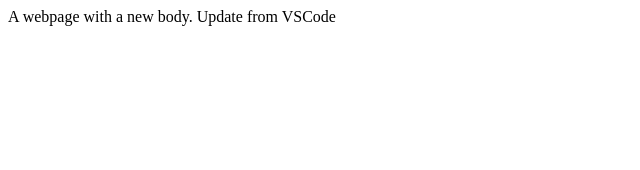
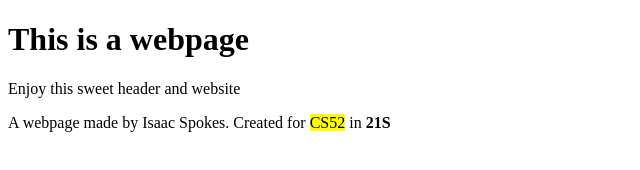
Before and after one commit to isaacspokes/isaacspokes.github.io, a plain HTML site: page index.html in a window 1280 px wide. Shown: the whole page, without its empty margins (0-640 px from the left). Drawn offline with Linux system fonts and the light colour scheme.

Commit message:
adding some effects and styling

```diff
--- a/index.html
+++ b/index.html
@@ -2,9 +2,13 @@
 <html>
     <head>
         <title>isaacspokes.me</title>
-
     </head>
+    <div class="header">
+        <h1>This is a webpage</h1>
+        <p>Enjoy this sweet header and website</p>
+    </div>
     <body>
-        A webpage with a new body. Update from VSCode
+        A webpage made by Isaac Spokes.
+        Created for <span style="background-color: yellow">CS52</span> in <b>21S</b>
     </body>
 </html>
```
